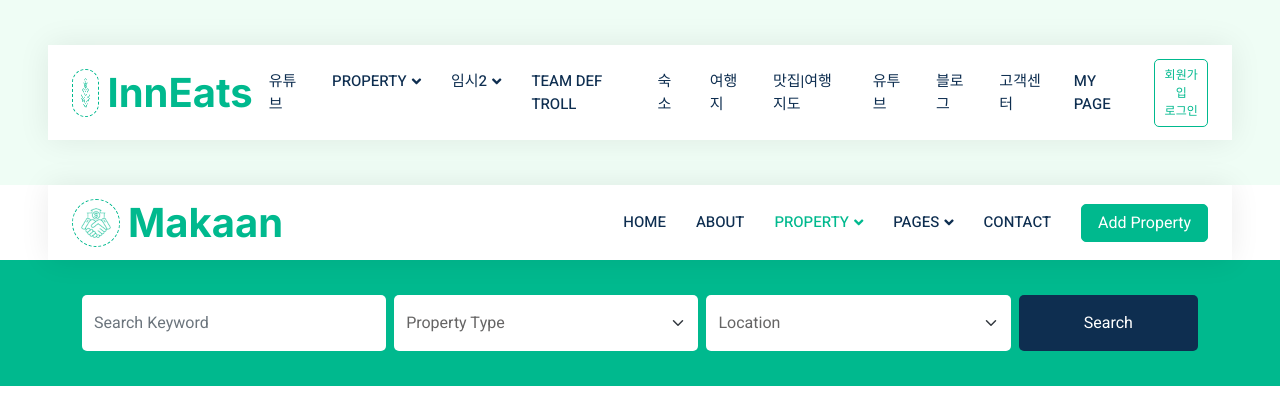
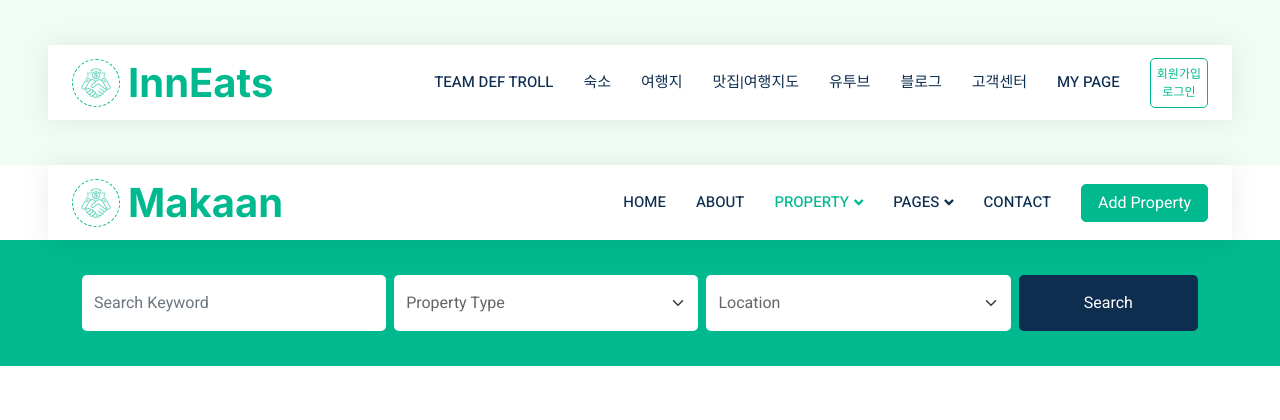
Before and after one commit to gigabitamin/InnEats, a Django app: page /property/list/ in a window 1280 px wide. Shown: the top 420 px of the page. Run offline with Django 4.2, Linux system fonts and the light colour scheme; some libraries are stand-ins or nearby versions.

Commit message:
v0.5.4 231026 1025

```diff
--- a/templates/nav.html
+++ b/templates/nav.html
@@ -22,9 +22,8 @@
                     <!-- 테스트를 위해 keyword 제주도 입력 -->
                     <!-- 유투브 블로그 링크 추가, 키워드 '제주도 포함' 형식 동일 -->
                     {% comment %} <a href="{% url 'my_page' '6' %}" class="nav-item nav-link"  id="my_page">MY PAGE</a> {% endcomment %}
-                    <a href="{% url 'youtube_list' keyword='제주도' %}" class="nav-item nav-link">유튜브</a>
                     <div class="nav-item dropdown">
-                        <a href="#" class="nav-link dropdown-toggle" data-bs-toggle="dropdown">Property</a>
+                        {% comment %} <a href="#" class="nav-link dropdown-toggle" data-bs-toggle="dropdown">Property</a> {% endcomment %}
                         {% comment %} <div class="dropdown-menu rounded-0 m-0">
                             <a href="{% url 'property_list' %}" class="dropdown-item">Property List</a>
                             <a href="{% url 'property_type' %}" class="dropdown-item">Property Type</a>
@@ -32,10 +31,10 @@
                         </div> {% endcomment %}
                     </div>
                     <div class="nav-item dropdown">
-                        <a href="#" class="nav-link dropdown-toggle" data-bs-toggle="dropdown">임시2</a>
+                        {% comment %} <a href="#" class="nav-link dropdown-toggle" data-bs-toggle="dropdown">임시2</a> {% endcomment %}
                         <div class="dropdown-menu rounded-0 m-0">
-                            <a href="{% url 'property_testimonial' %}" class="dropdown-item">Testimonial</a>
-                            <a href="{% url 'error404' %}" class="dropdown-item">404 Error</a>
+                            {% comment %} <a href="{% url 'property_testimonial' %}" class="dropdown-item">Testimonial</a>
+                            <a href="{% url 'error404' %}" class="dropdown-item">404 Error</a> {% endcomment %}
                         </div>
                     </div>
 
```
